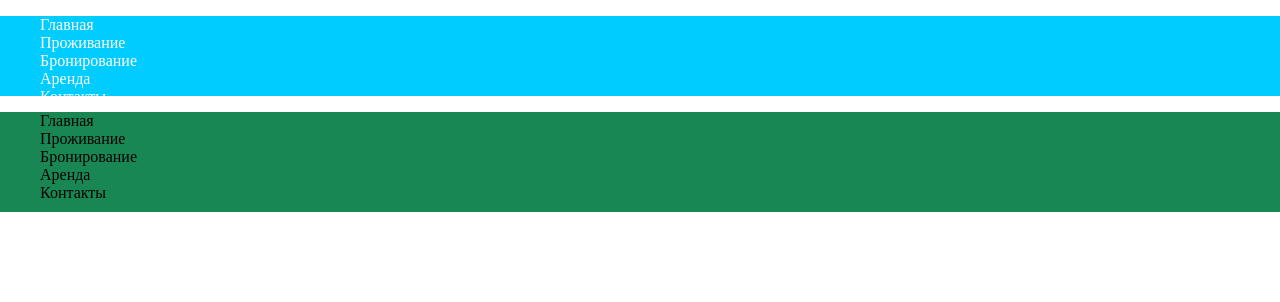
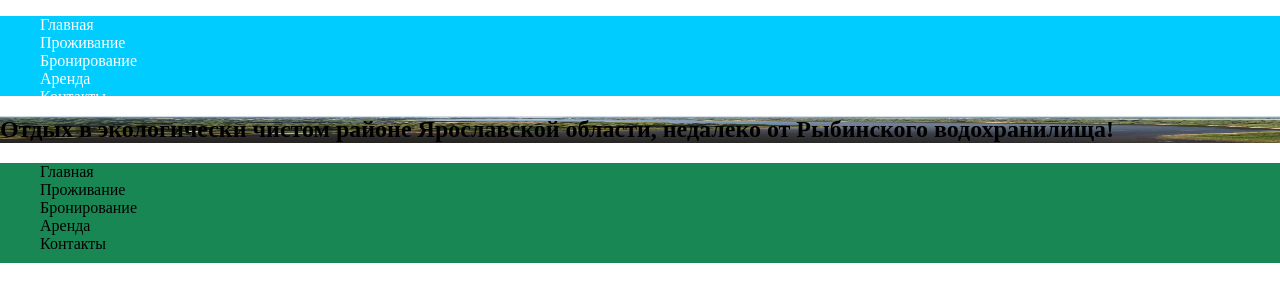
Before and after one commit to rmakarov/beregSiti, a website: page app/index.html in a window 1280 px wide. Drawn offline with Linux system fonts and the light colour scheme.

Commit message:
Added river bascground

```diff
--- a/app/css/main.css
+++ b/app/css/main.css
@@ -1,6 +1,6 @@
 @import 'variables.css';
 
-body {
+body, main {
    margin: 0;
    padding: 0;
 }
@@ -20,6 +20,14 @@ footer {
     list-style: none;
 }
 
+section[class*="main-info"] {
+    background-image: url("./../assets/img/background/sitBg.jpg");
+    background-size: 100% 100%;
+    -webkit-background-size: 100% 100%;
+    -moz-background-size: 100% 100%;
+    -o-background-size: 100% 100%;
+}
+
 .section {
 
 }
--- a/app/index.html
+++ b/app/index.html
@@ -19,6 +19,9 @@
      </ul>
   </header>
   <main>
+    <section class="main-info">
+        <h1>Отдых в экологически чистом районе Ярославской области, недалеко от Рыбинского водохранилища!</h1>
+    </section>
     <section class="section">
 
     </section>
```
Also changed, not shown: app/assets/img/background/sitBg.jpg (added), 2 other files.
